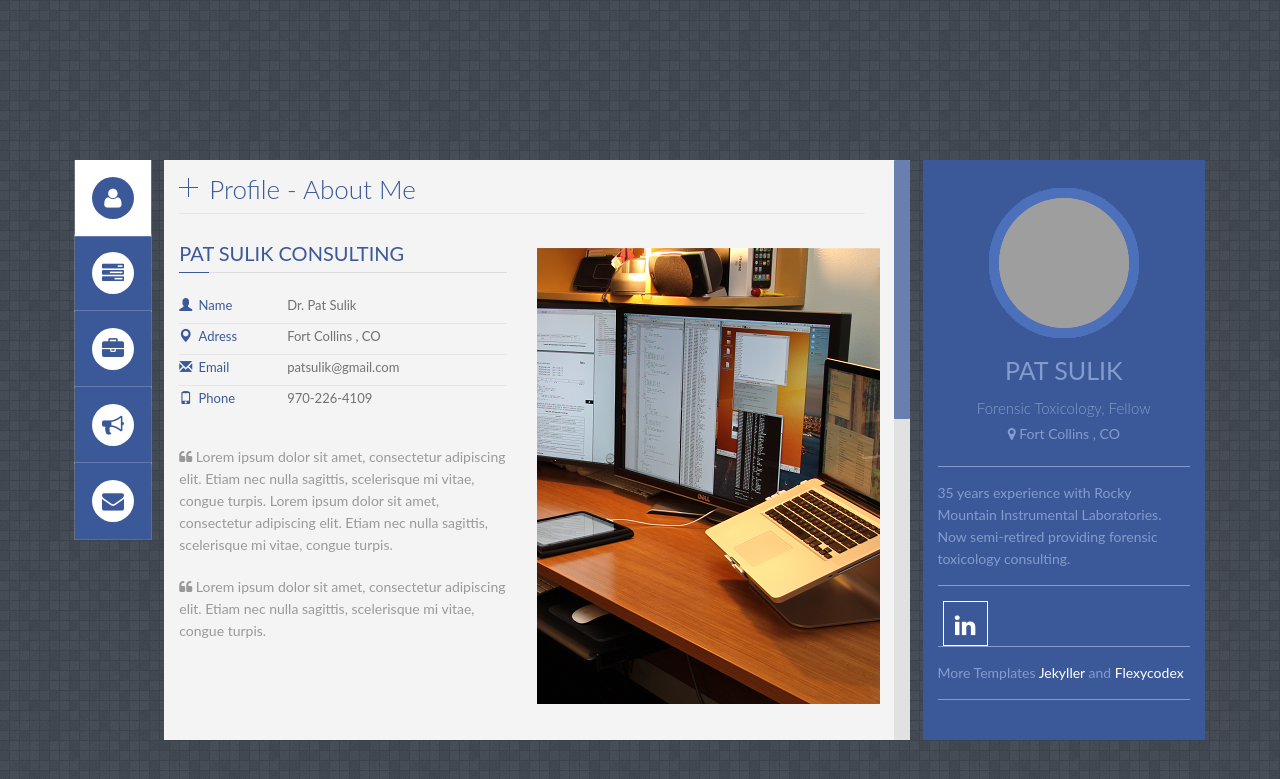
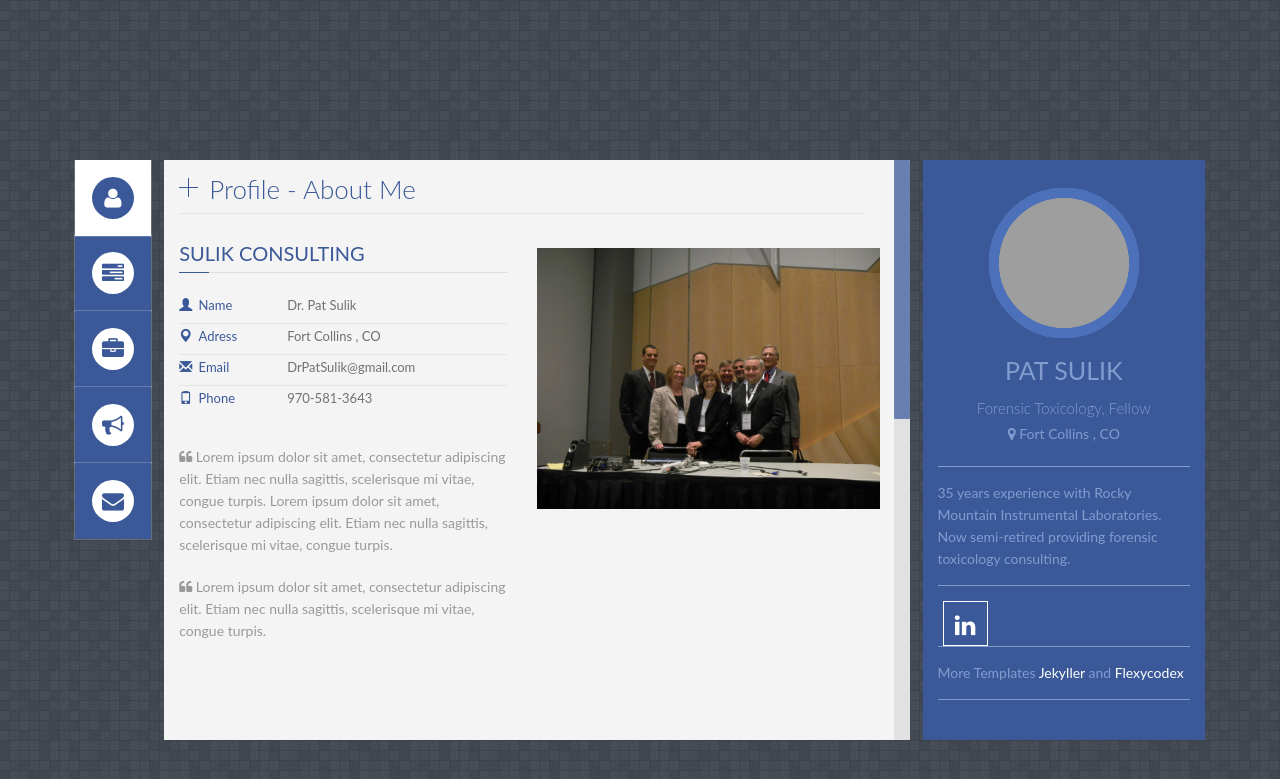
Before and after one commit to cownby/webPrototype-PatSulikConsulting, a Jekyll site: the page built from index.html, in a window 1280 px wide. Shown: the top 779 px of the page. Built offline with Jekyll 4.4.1, drawn with Linux system fonts in a browser that asks for light colours; some web fonts are replaced; grey boxes are pictures that could not be loaded.

Commit message:
customize profile slideshow

```diff
--- a/_includes/profile.html
+++ b/_includes/profile.html
@@ -8,7 +8,7 @@
 
         <!--About me-->
         <div class="title_content">
-            <div class="text_content">Pat Sulik Consulting</div>
+            <div class="text_content">Sulik Consulting</div>
             <div class="clear"></div>
         </div>
 
@@ -38,14 +38,14 @@
             <li>
                 <i class="glyphicon glyphicon-envelope"></i>
                 <label>Email</label>
-                <span class="value">patsulik@gmail.com</span>
+                <span class="value">DrPatSulik@gmail.com</span>
                 <div class="clear"></div>
             </li>
 
             <li>
                 <i class="glyphicon glyphicon-phone"></i>
                 <label>Phone</label>
-                <span class="value">970-226-4109</span>
+                <span class="value">970-581-3643</span>
                 <div class="clear"></div>
             </li>
 <!--
@@ -76,9 +76,10 @@
     <div class="col-md-6 profile-r">
 
         <div class="cycle-slideshow">
-            <img src="images/img-profile/about_1.jpg" alt="" />
-            <img src="images/img-profile/about_2.png" alt="" />
-            <img src="images/img-profile/about_3.png" alt="" />
+            <img src="images/patsulik/Patricia answers questions-UNC.jpg" alt="" />
+            <img src="images/patsulik/ACS_Denver_2011_Pat sulik.jpg" alt="" />
+            <img src="images/patsulik/Patricia explains her job - UNC.jpg" alt="" />
+            <img src="images/patsulik/Patricia encourages girls-UNC.jpg" alt="" />
         </div>
 
     </div>
```
Also changed, not shown: images/patsulik/ACS_Denver_2011_Pat sulik.jpg (added), images/patsulik/PatSulikProfile-2.jpg (added), images/patsulik/Patricia answers questions-UNC.jpg (added), images/patsulik/Patricia encourages girls-UNC.jpg (added), images/patsulik/Patricia explains her job - UNC.jpg (added), 6 other files.
